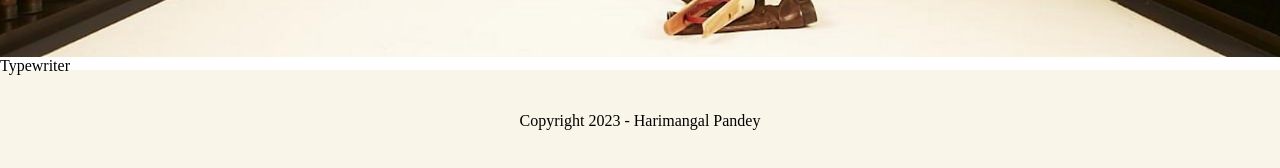
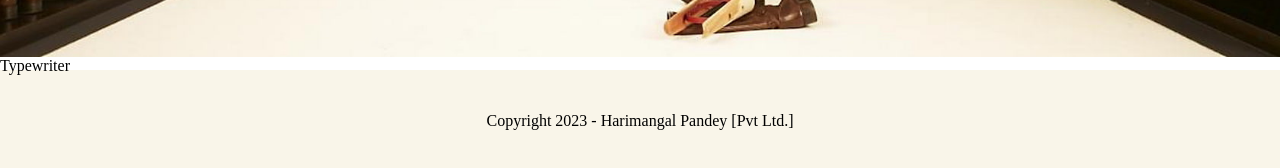
Before and after one commit to pananon/stylematcher, a React (Create React App) app: page / in a window 1280 px wide. Shown: the part 820-988 px from the top of the page. Built offline with nearby package versions, Linux system fonts and the light colour scheme.

Commit message:
Copyright update

```diff
--- a/src/components/HeroSection.tsx
+++ b/src/components/HeroSection.tsx
@@ -4,11 +4,12 @@ import AnimationScene from "./AnimationScene";
 export default function HeroSection () {
     return (<>
     <div className="navbar">
-        <NavBar />
+      <NavBar />
     </div>
     <AnimationScene />
     <div className="footer">
         Copyright 2023 - Harimangal Pandey
+        [Pvt Ltd.]
     </div>
     </>);
 }
```
